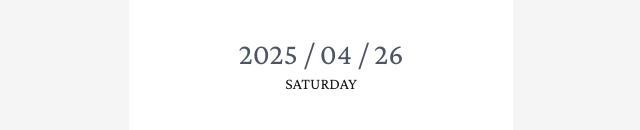
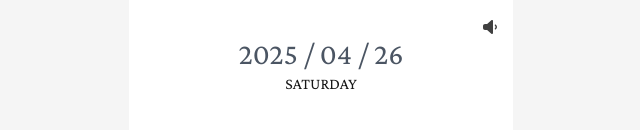
Before and after one commit to AAAAlvin/wedding-next, a Next.js app: page / in a window 1280 px wide. Shown: the top 130 px of the page, without its empty margins (319-959 px from the left). Built offline with nearby package versions, Linux system fonts and the light colour scheme.

Commit message:
노래 삽입

```diff
--- /dev/null
+++ b/src/app/bgm.tsx
@@ -0,0 +1,41 @@
+"use client";
+
+import { FontAwesomeIcon } from "@fortawesome/react-fontawesome";
+import { useRef, useState } from "react";
+import { faVolumeDown, faVolumeUp} from "@fortawesome/free-solid-svg-icons";
+
+export function Bgm() {
+  const [isPlaying, setIsPlaying] = useState(false);
+  const audioRef = useRef<HTMLAudioElement | null>(null);
+
+  // Audio 객체를 한 번만 생성
+  if (!audioRef.current && typeof Audio !== "undefined") {
+    audioRef.current = new Audio("/audio/bgm.mp3");
+    audioRef.current.loop = true; // 배경음악 반복 재생
+  }
+
+  const togglePlay = () => {
+    if (!audioRef.current) return;
+
+    if (isPlaying) {
+      audioRef.current.pause();
+    } else {
+      audioRef.current.play();
+    }
+    setIsPlaying(!isPlaying);
+  };
+
+  return (
+    <nav className="fixed w-full max-w-96 mx-auto p-4 z-50">
+      <div className="flex justify-end items-center">
+        <div>
+            <FontAwesomeIcon
+            className="text-neutral-700"
+            onClick={togglePlay}
+            icon={isPlaying ? faVolumeUp : faVolumeDown} // 아이콘 변경
+            />
+        </div>
+      </div>
+    </nav>
+  );
+}
--- a/src/app/layout.tsx
+++ b/src/app/layout.tsx
@@ -1,6 +1,7 @@
 import type { Metadata } from "next";
 import { Crimson_Pro, Gowun_Dodum } from "next/font/google";
 import "./globals.css";
+// import { Bgm } from "./bgm";
 
 // const geistSans = Geist({
 //   variable: "--font-geist-sans",
--- a/src/app/maintop.tsx
+++ b/src/app/maintop.tsx
@@ -1,8 +1,10 @@
+
 
 import { FullImage } from './fullimage';
+export function MainTop() {
 
-export function MainTop() {
   return (
+      <>
         <div className="h-[700px] overflow-hidden bg-white">
           <div className="row-01 p-9">
             <div className="text-center">
@@ -32,5 +34,7 @@ export function MainTop() {
             </div>
           </div>
         </div>
+
+      </>
   );
 }
--- a/src/app/page.tsx
+++ b/src/app/page.tsx
@@ -6,10 +6,11 @@ import { MainLocation } from './mainlocation';
 import { MainTop } from './maintop';
 import { Comment } from './maincomment';
 import Head from "next/head";  // 잘못된 임포트 -> next/document에서 next/head로 변경
+import { Bgm } from './bgm';
+
 // import Carousel from './carousel';
 
 export default function Main() {
-
   return (
     <>
       <Head>
@@ -23,6 +24,7 @@ export default function Main() {
         <div className="flex flex-col items-center min-h-screen bg-neutral-100"> {/* 화면 중앙에 배치 */}
           <div className="relative max-w-96">
             {/* <Carousel/> */}
+            <Bgm></Bgm>
             <MainTop/>
             <MainIntro />
             <MainLocation/>
```
Lines whose indentation alone changed are shown as unchanged.
